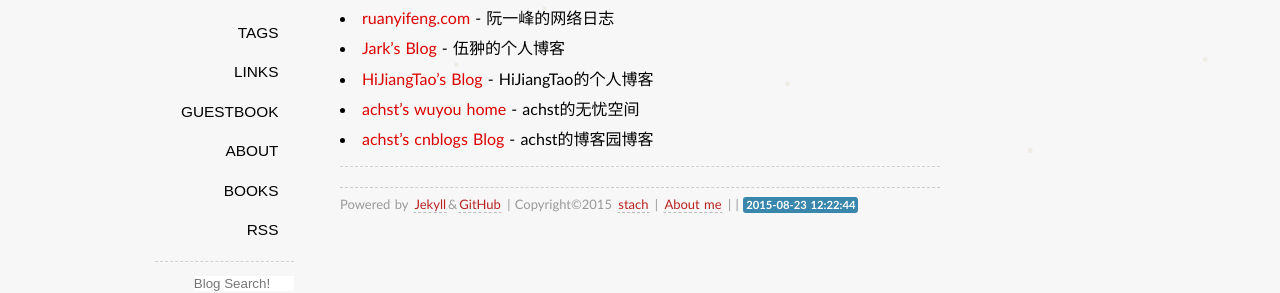
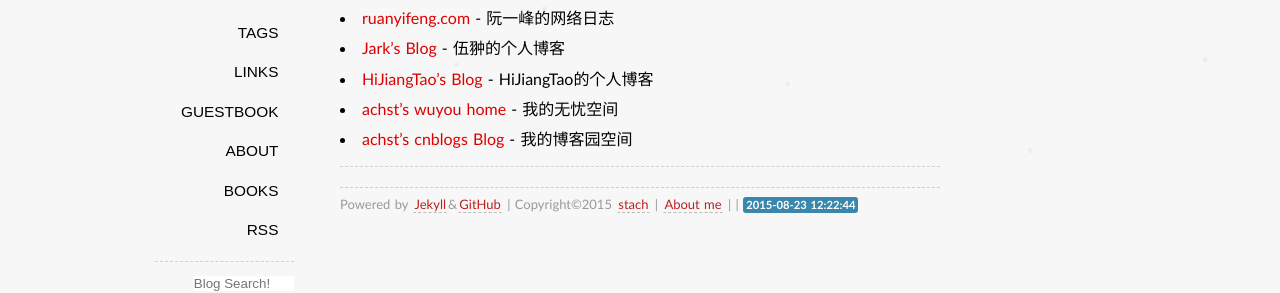
Before and after one commit to hopehook/HopeHook.com, a Jekyll site: the page built from links/index.md, in a window 1280 px wide. Shown: the part 141-434 px from the top of the page. Built offline with Jekyll 4.4.1, drawn with Linux system fonts in a browser that asks for light colours; some web fonts are replaced; Markdown is read by kramdown in place of the engine named in the settings; comment, search, counter and statistics services are not loaded.

Commit message:
Update index.md

```diff
--- a/links/index.md
+++ b/links/index.md
@@ -10,8 +10,8 @@ comments: yes
 * [ruanyifeng.com](http://www.ruanyifeng.com/) - 阮一峰的网络日志
 * [Jark's Blog](http://wuchong.me//) - 伍翀的个人博客
 * [HiJiangTao's Blog](http://hijiangtao.github.io/) - HiJiangTao的个人博客
-* [achst's wuyou home](http://bbs.wuyou.net/home.php?mod=space&uid=444022) - achst的无忧空间
-* [achst's cnblogs Blog](http://www.cnblogs.com/achst/) - achst的博客园博客
+* [achst's wuyou home](http://bbs.wuyou.net/home.php?mod=space&uid=444022) - 我的无忧空间
+* [achst's cnblogs Blog](http://www.cnblogs.com/achst/) - 我的博客园空间
 
 
 
```
